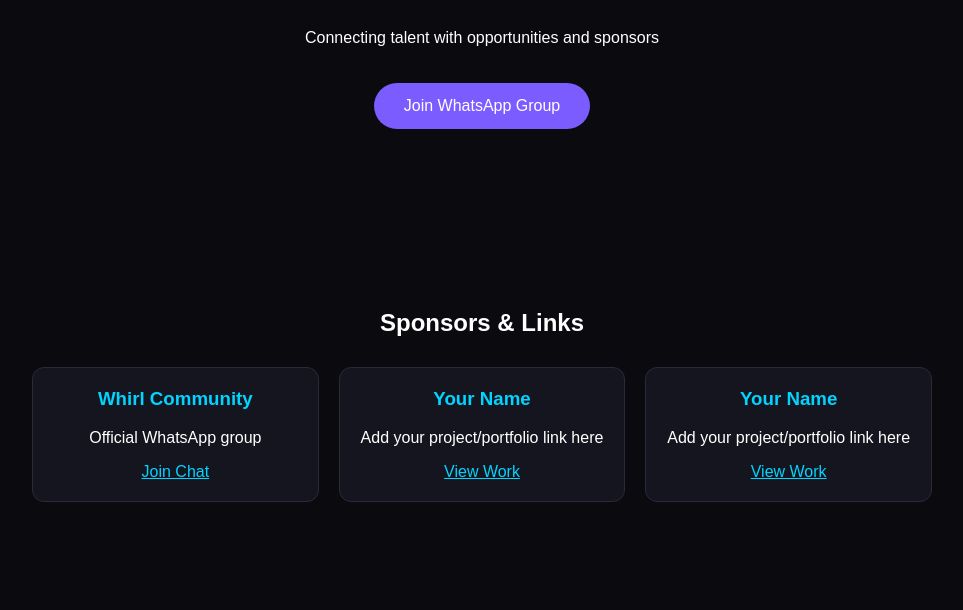
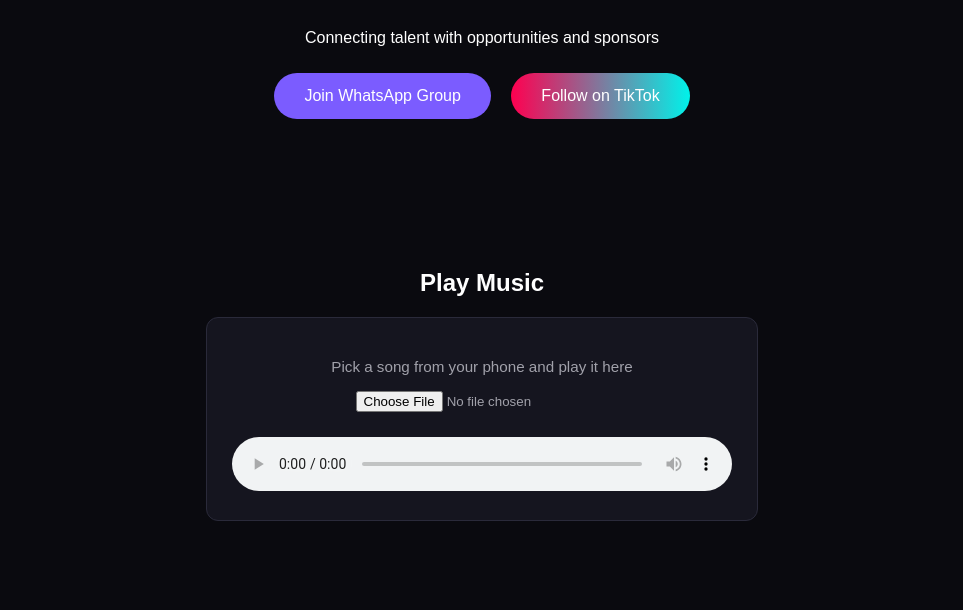
Before and after one commit to whirlhub/WHIRL-TOGETHER-, a plain HTML site: page index.html in a window 1280 px wide. Shown: the part 190-800 px from the top of the page, without its empty margins (158-1121 px from the left). Drawn offline with Linux system fonts and the light colour scheme.

Commit message:
Update index.html

```diff
--- a/index.html
+++ b/index.html
@@ -14,7 +14,7 @@
       text-align: center;
     }
    .hero {
-      padding: 100px 20px;
+      padding: 100px 20px 60px;
     }
     h1 {
       font-size: 48px;
@@ -25,16 +25,22 @@
    .btn {
       display: inline-block;
       padding: 14px 30px;
-      margin-top: 20px;
+      margin: 10px 8px;
       background: #7b5cff;
       color: white;
       text-decoration: none;
       border-radius: 30px;
       transition: 0.2s;
+      border: none;
+      cursor: pointer;
+      font-size: 16px;
     }
    .btn:hover {
       transform: translateY(-3px);
       box-shadow: 0 10px 25px rgba(123, 92, 255, 0.4);
+    }
+   .btn-tiktok {
+      background: linear-gradient(90deg, #ff0050, #00f2ea);
     }
    .section {
       padding: 60px 20px;
@@ -64,6 +70,23 @@
       color: #a1a1aa;
       font-size: 0.95rem;
     }
+    /* Music player styles */
+   .music-box {
+      background: #15151f;
+      padding: 25px;
+      border-radius: 12px;
+      border: 1px solid #2a2a3a;
+      max-width: 500px;
+      margin: 0 auto;
+    }
+    input[type="file"] {
+      color: #a1a1aa;
+      margin-bottom: 15px;
+    }
+    audio {
+      width: 100%;
+      margin-top: 10px;
+    }
   </style>
 </head>
 <body>
@@ -72,6 +95,17 @@
     <h1>Whirl Together</h1>
     <p>Connecting talent with opportunities and sponsors</p>
     <a href="https://chat.whatsapp.com/J0pSLuqKUsTFxYoat4lJbj" target="_blank" class="btn">Join WhatsApp Group</a>
+    <a href="https://www.tiktok.com/@whirltogetherforever" target="_blank" class="btn btn-tiktok">Follow on TikTok</a>
+  </div>
+
+  <!-- NEW MUSIC SECTION -->
+  <div class="section" id="music">
+    <h2>Play Music</h2>
+    <div class="music-box">
+      <p class="note">Pick a song from your phone and play it here</p>
+      <input type="file" id="musicFile" accept="audio/*">
+      <audio id="player" controls></audio>
+    </div>
   </div>
 
   <div class="section" id="sponsors">
@@ -84,9 +118,9 @@
       </div>
 
       <div class="card">
-        <h3>Your Name</h3>
-        <p>Add your project/portfolio link here</p>
-        <a href="#" target="_blank">View Work</a>
+        <h3>TikTok</h3>
+        <p>@whirltogetherforever</p>
+        <a href="https://www.tiktok.com/@whirltogetherforever" target="_blank">View Profile</a>
       </div>
 
       <div class="card">
@@ -108,5 +142,15 @@
     © 2026 Whirl Together
   </footer>
 
+<script>
+  // Music player script
+  document.getElementById('musicFile').onchange = function(event) {
+    const file = event.target.files[0];
+    if (file) {
+      document.getElementById('player').src = URL.createObjectURL(file);
+    }
+  };
+</script>
+
 </body>
   </html>
```
Lines whose indentation alone changed are shown as unchanged.
